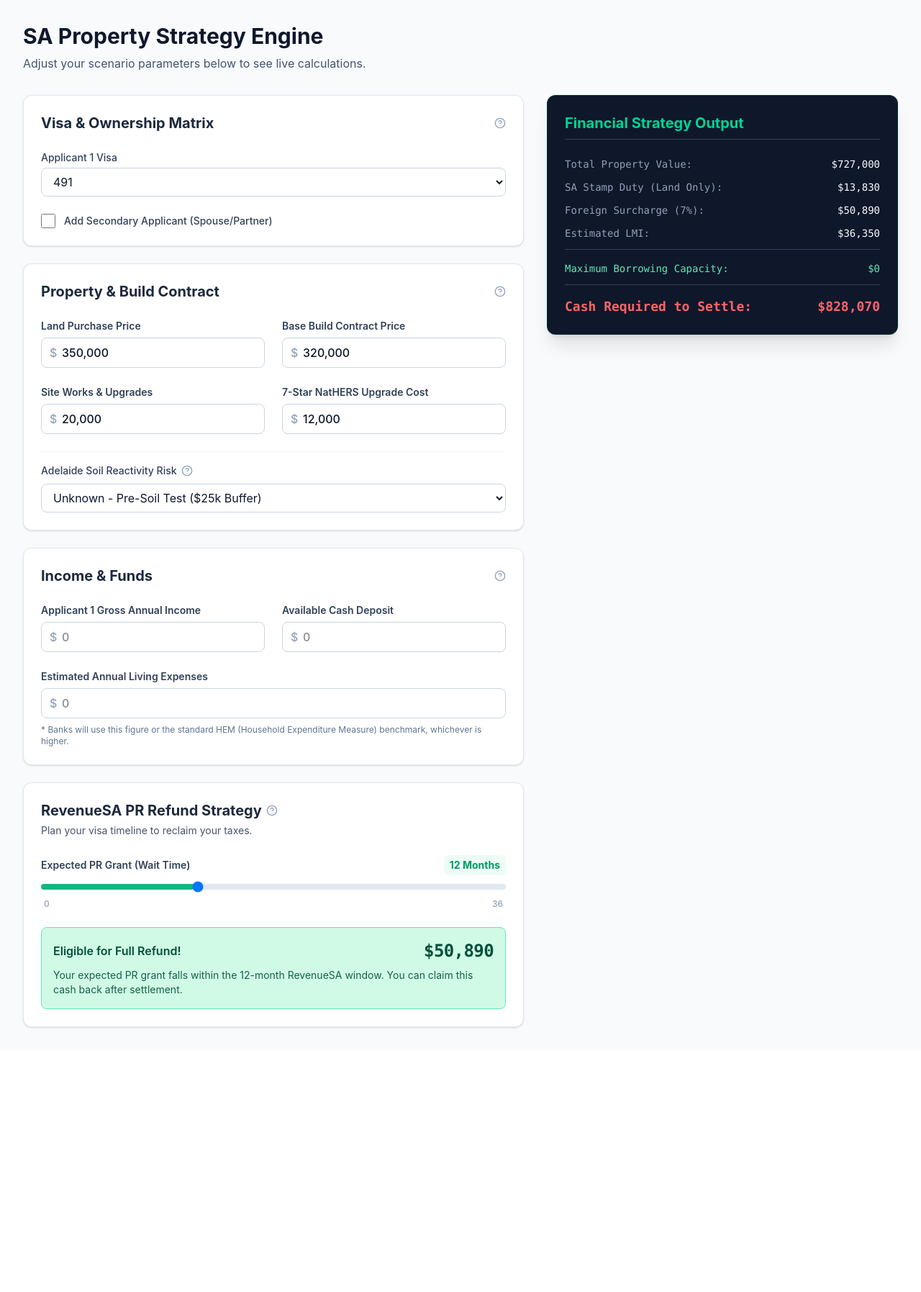
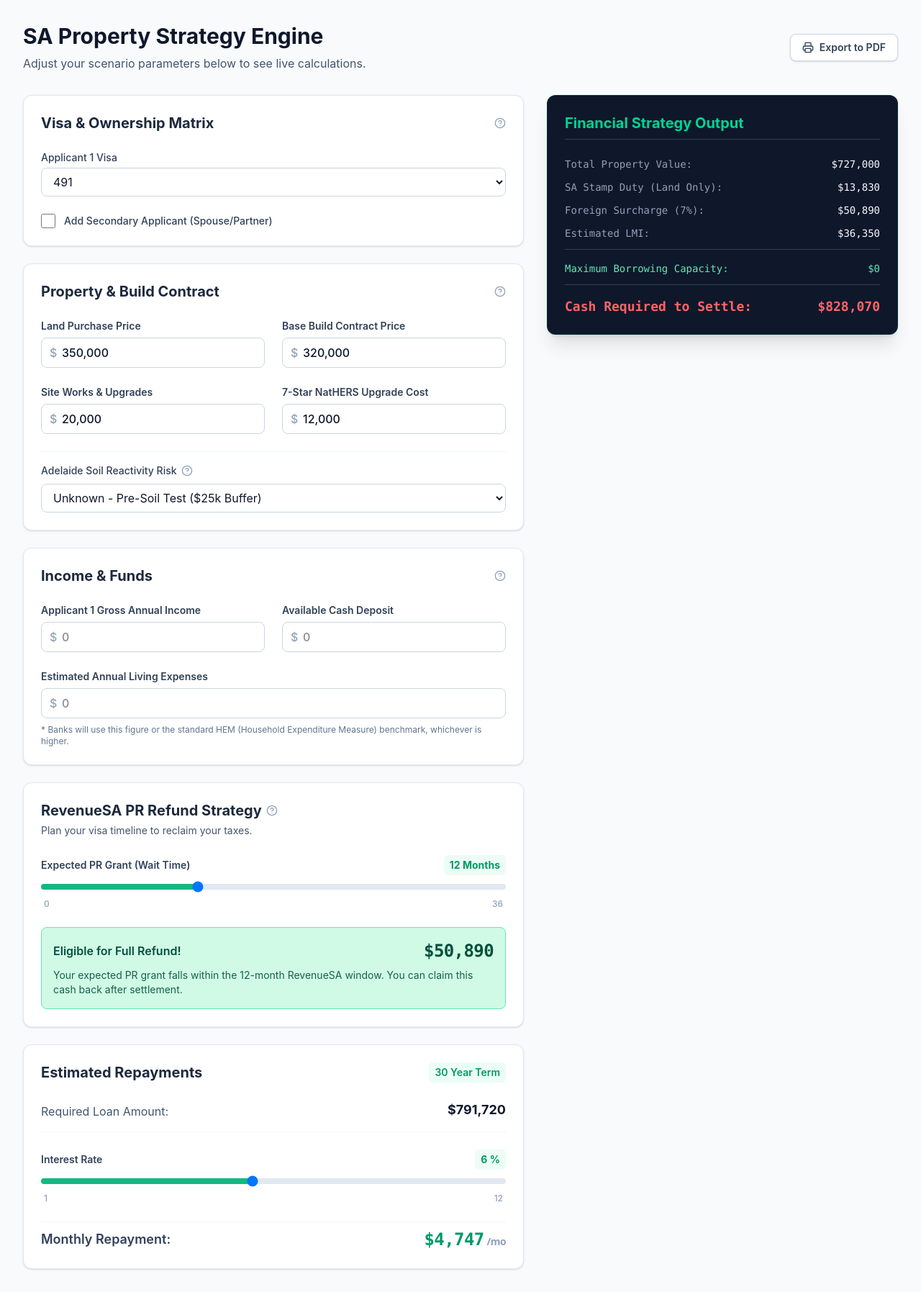
Before and after one commit to armantejs-star/armantejs-star.github.io, a Next.js app: page / in a window 1280 px wide. Shown: the whole page at 72% size. Before the commit the page ends 1459 px from the top, so only its background shows below. Built offline with nearby package versions, Linux system fonts and the light colour scheme.

Commit message:
feat: complete Phase 6 with print exporter and repayment module

```diff
--- a/app/page.tsx
+++ b/app/page.tsx
@@ -1,42 +1,50 @@
 'use client';
 
+import { ExportPDFButton } from '@/components/modules/ExportPDFButton';
 import { RefundVisualizer } from '@/components/modules/RefundVisualizer';
 import { SpousalVisaMatrix } from '@/components/modules/SpousalVisaMatrix';
 import { PropertyBuildModule } from '@/components/modules/PropertyBuildModule';
 import { IncomeDepositModule } from '@/components/modules/IncomeDepositModule';
 import { StrategyEngine } from '@/components/modules/StrategyEngine';
+import { RepaymentModule } from '@/components/modules/RepaymentModule';
 import { useAppStore } from '@/store/useAppStore';
 
 export default function Home() {
   const { current } = useAppStore();
 
   return (
-    <main className="min-h-screen bg-slate-50 p-4 md:p-8 pb-32">
-      <div className="max-w-7xl mx-auto space-y-8">
+    <main className="min-h-screen bg-slate-50 p-4 md:p-8 pb-32 print:bg-white print:p-0">
+      <div className="max-w-7xl mx-auto space-y-8 print:space-y-4">
 
-        <div>
-          <h1 className="text-3xl font-bold text-slate-900">SA Property Strategy Engine</h1>
-          <p className="text-slate-600 mt-2">Adjust your scenario parameters below to see live calculations.</p>
+        {/* Header Section with the new Export Button */}
+        <div className="flex justify-between items-start md:items-center flex-col md:flex-row gap-4 print:flex-row print:mb-8">
+          <div>
+            <h1 className="text-3xl font-bold text-slate-900">SA Property Strategy Engine</h1>
+            <p className="text-slate-600 mt-2 print:hidden">
+              Adjust your scenario parameters below to see live calculations.
+            </p>
+          </div>
+
+          {/* The button will hide itself when printing! */}
+          <ExportPDFButton />
         </div>
 
         {/* Two-Column Layout for Desktop */}
-        <div className="grid grid-cols-1 lg:grid-cols-12 gap-8">
+        <div className="grid grid-cols-1 lg:grid-cols-12 gap-8 print:block">
 
-          {/* Left Column: Input Modules (Takes up 7/12 of the screen) */}
-          <div className="lg:col-span-7 space-y-6">
+          {/* Left Column: Input Modules */}
+          <div className="lg:col-span-7 space-y-6 print:space-y-4">
             <SpousalVisaMatrix />
             <PropertyBuildModule />
             <IncomeDepositModule />
-
-            {/* The new Refund Visualizer is added right here! */}
             <RefundVisualizer />
-
+            <RepaymentModule />
           </div>
 
-          {/* Right Column: Live Output Engine (Takes up 5/12 of the screen) */}
-          <div className="lg:col-span-5">
+          {/* Right Column: Live Output Engine */}
+          <div className="lg:col-span-5 print:mt-8">
             {/* The sticky class keeps it pinned to the top as you scroll down */}
-            <div className="sticky top-6">
+            <div className="sticky top-6 print:static">
               <StrategyEngine />
             </div>
           </div>
--- /dev/null
+++ b/components/modules/ExportPDFButton.tsx
@@ -0,0 +1,16 @@
+'use client';
+
+import React from 'react';
+import { Printer } from 'lucide-react';
+
+export function ExportPDFButton() {
+  return (
+    <button
+      onClick={() => window.print()}
+      className="flex items-center space-x-2 bg-white border border-slate-300 text-slate-700 px-4 py-2 rounded-lg shadow-sm hover:bg-slate-50 hover:text-emerald-600 transition-colors focus:outline-none focus:ring-2 focus:ring-emerald-500 print:hidden"
+    >
+      <Printer className="w-4 h-4" />
+      <span className="font-semibold text-sm">Export to PDF</span>
+    </button>
+  );
+}
--- /dev/null
+++ b/components/modules/RepaymentModule.tsx
@@ -0,0 +1,76 @@
+'use client';
+
+import React, { useState } from 'react';
+import { useAppStore } from '@/store/useAppStore';
+import { Card } from '@/components/ui/Card';
+import { Slider } from '@/components/ui/Slider';
+import { getSoilBuffer } from '@/constants/soil';
+import { calculateSaStampDuty } from '@/lib/math/stampDuty';
+import { calculateEffectiveSurchargeRate } from '@/lib/math/mixedVisa';
+
+export function RepaymentModule() {
+  const { current } = useAppStore();
+  const { property, visaStatus, cashDeposit } = current;
+
+  // 1. Re-calculate the target loan amount
+  const soilBuffer = getSoilBuffer(property.soilClassificationRisk);
+  const totalBuildCost = property.buildPrice + property.siteWorks + property.nathers7StarUpgrade + soilBuffer;
+  const totalPropertyPrice = property.landPrice + totalBuildCost;
+
+  const stampDuty = calculateSaStampDuty(property.landPrice);
+  const surchargeRate = calculateEffectiveSurchargeRate(visaStatus);
+  const foreignSurcharge = totalPropertyPrice * surchargeRate;
+
+  const totalFundsRequired = totalPropertyPrice + stampDuty + foreignSurcharge;
+  const targetLoanAmount = Math.max(0, totalFundsRequired - (cashDeposit || 0));
+
+  // Local state specifically for this component to slide the interest rate
+  const [interestRate, setInterestRate] = useState(6); // Default 6%
+
+  // 2. Standard 30-Year Amortization Math (360 months)
+  const monthlyRate = (interestRate / 100) / 12;
+  const totalPayments = 360;
+
+  let monthlyRepayment = 0;
+  if (targetLoanAmount > 0 && monthlyRate > 0) {
+    monthlyRepayment = (targetLoanAmount * monthlyRate) / (1 - Math.pow(1 + monthlyRate, -totalPayments));
+  }
+
+  // If they don't need a loan, we hide the module completely
+  if (targetLoanAmount === 0) return null;
+
+  return (
+    <Card className="p-6 space-y-6">
+      <div className="flex justify-between items-center">
+        <h2 className="text-xl font-bold text-slate-800">Estimated Repayments</h2>
+        <span className="text-sm font-semibold text-emerald-600 bg-emerald-50 px-2 py-1 rounded-md">
+          30 Year Term
+        </span>
+      </div>
+
+      <div className="flex justify-between items-end border-b border-slate-100 pb-4">
+        <span className="text-slate-600">Required Loan Amount:</span>
+        <span className="text-lg font-bold text-slate-900">
+          ${targetLoanAmount.toLocaleString('en-AU')}
+        </span>
+      </div>
+
+      <Slider
+        label="Interest Rate"
+        value={interestRate}
+        min={1}
+        max={12}
+        onChange={(v) => setInterestRate(v)}
+        valueLabel="%"
+      />
+
+      <div className="pt-2 flex justify-between items-center text-lg border-t border-slate-100 mt-4">
+        <span className="font-semibold text-slate-700">Monthly Repayment:</span>
+        <span className="font-bold text-emerald-600 font-mono tracking-tight text-2xl">
+          ${Math.round(monthlyRepayment).toLocaleString('en-AU')}
+          <span className="text-sm text-slate-400 font-sans ml-1">/mo</span>
+        </span>
+      </div>
+    </Card>
+  );
+}
```
